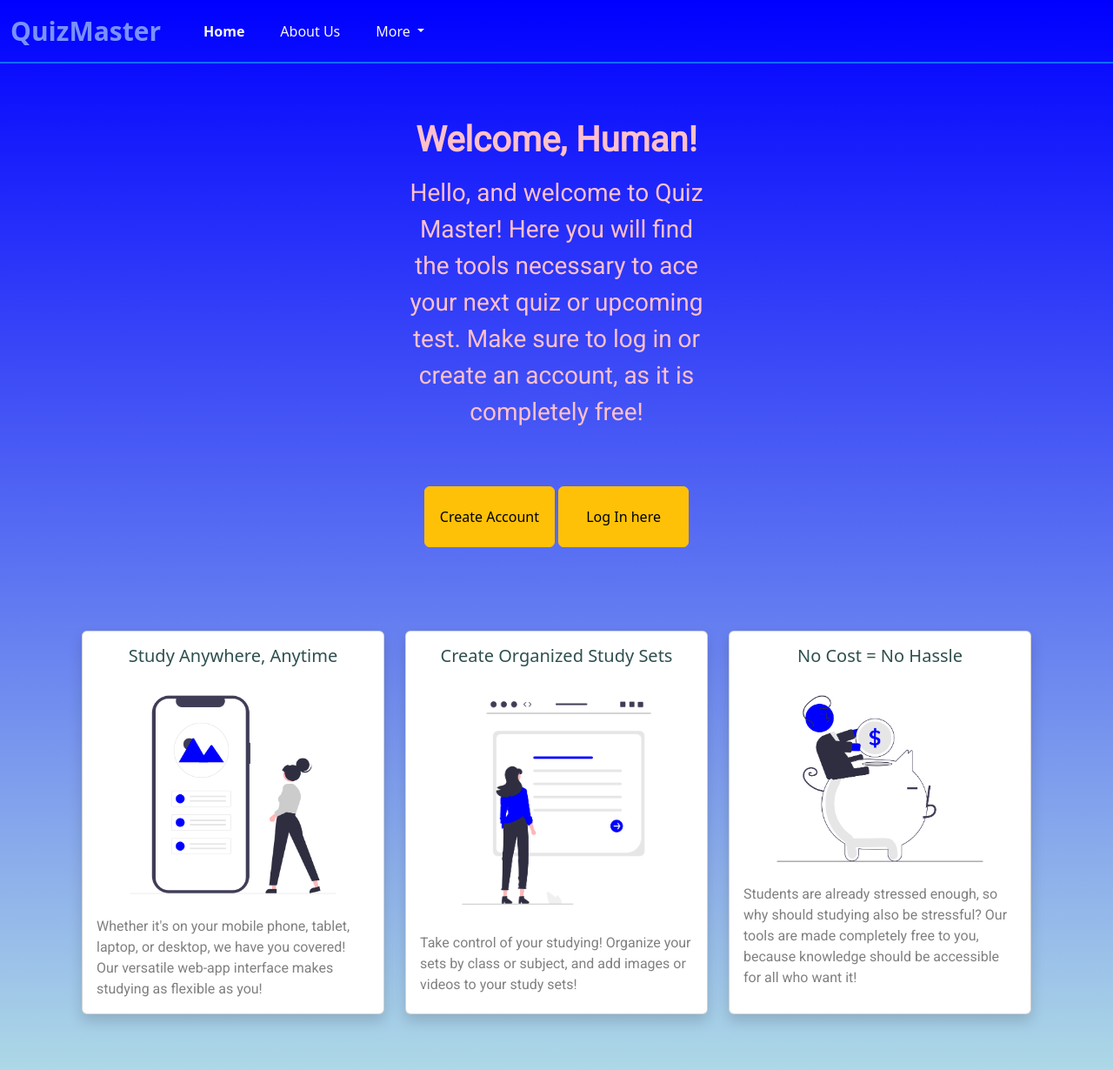
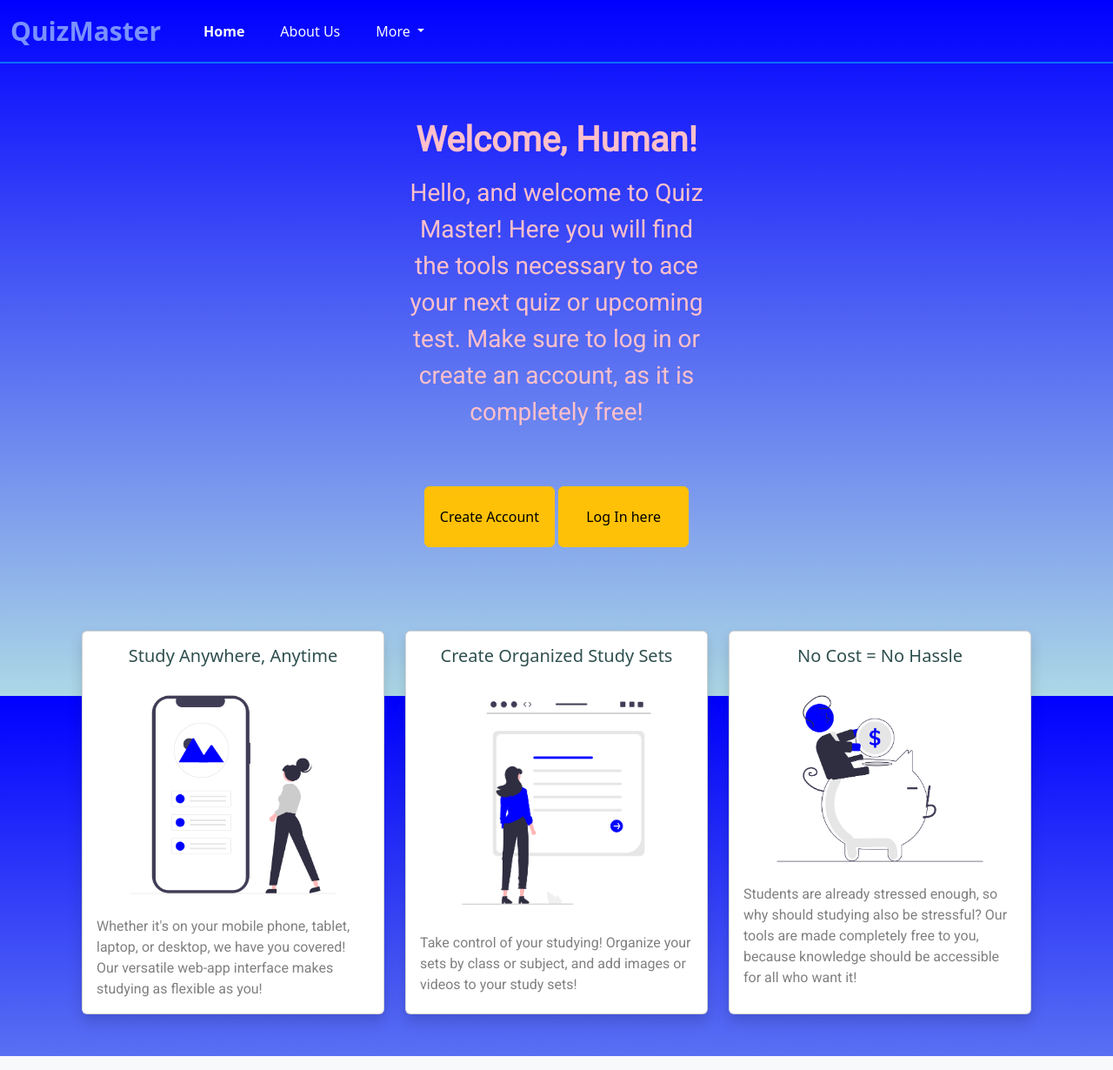
Before and after one commit to OlgaV01/FinalProject, a Django app: page /home/ in a window 1280 px wide. Shown: the whole page at 87% size. Run offline with Django 4.2, Linux system fonts and the light colour scheme.

Commit message:
fixed background using Vinny's CSS code

```diff
--- a/static/css/styles.css
+++ b/static/css/styles.css
@@ -3,13 +3,14 @@ h1,p{
     font-family: 'Roboto', sans-serif;
 }
 body{
+    height: 100%;
+    margin: 0;
+    background-repeat: no-repeat;
+    background-attachment: fixed;
     background-image: linear-gradient(blue,lightblue);
-    background-repeat: no-repeat;
-    -webkit-background-size: cover;
-    -moz-background-size: cover;
-    -o-background-size: cover;
-    background-size: cover;
-    height: auto;
+}
+html{
+    height: 100%;
 }
 
 #navbar-home-link{
```
